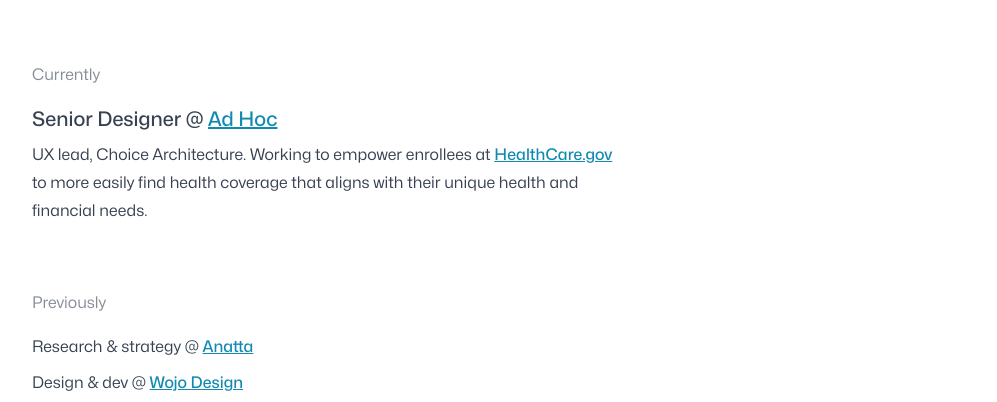
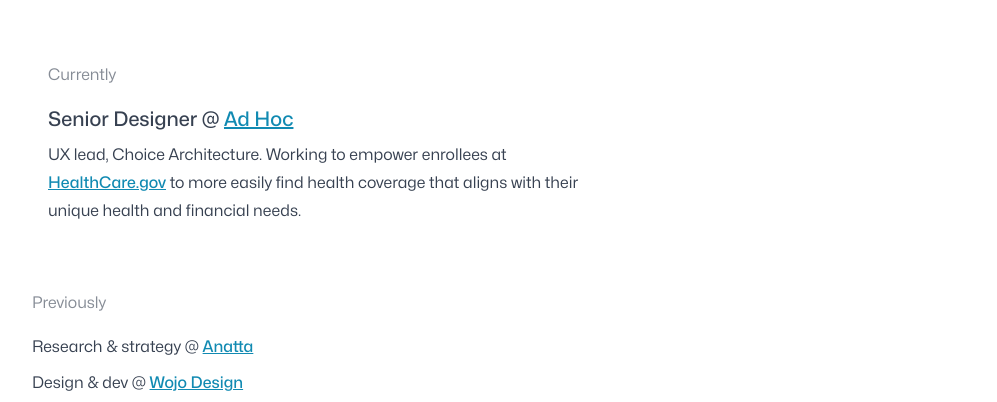
Before and after one commit to mathfordogs/mathfordogs.github.io, an Astro site: page / in a window 1280 px wide. Shown: the part 379-781 px from the top of the page, without its empty margins (24-1021 px from the left). Built offline with nearby package versions, Linux system fonts and the light colour scheme; Astro itself is replaced by a stand-in of ours.

Commit message:
Padding fix

```diff
--- a/src/pages/index.astro
+++ b/src/pages/index.astro
@@ -22,7 +22,7 @@ const allProjects = await getCollection("projects");
 
 		<!--work-->
 		<section class="Current">
-			<div class="container px-4 prose flex">
+			<div class="container px-4 md:px-8 prose flex">
 				<div class="w-full md:w-1/2">
 				<h5 class="mb-4 opacity-60">Currently</h5>
 				<p class="text-xl font-medium mt-0 mb-0">Senior Designer @ <a href="https://adhocteam.us" target="_blank" class="text-lightBlue">Ad Hoc</a>
```
